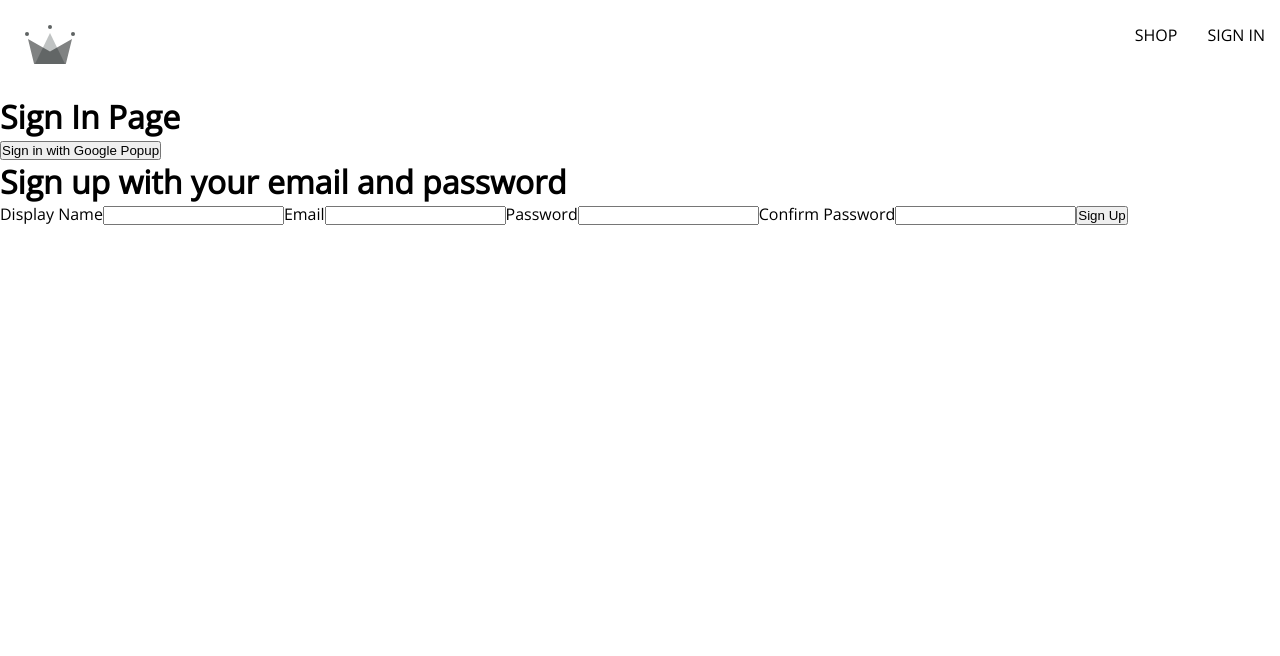
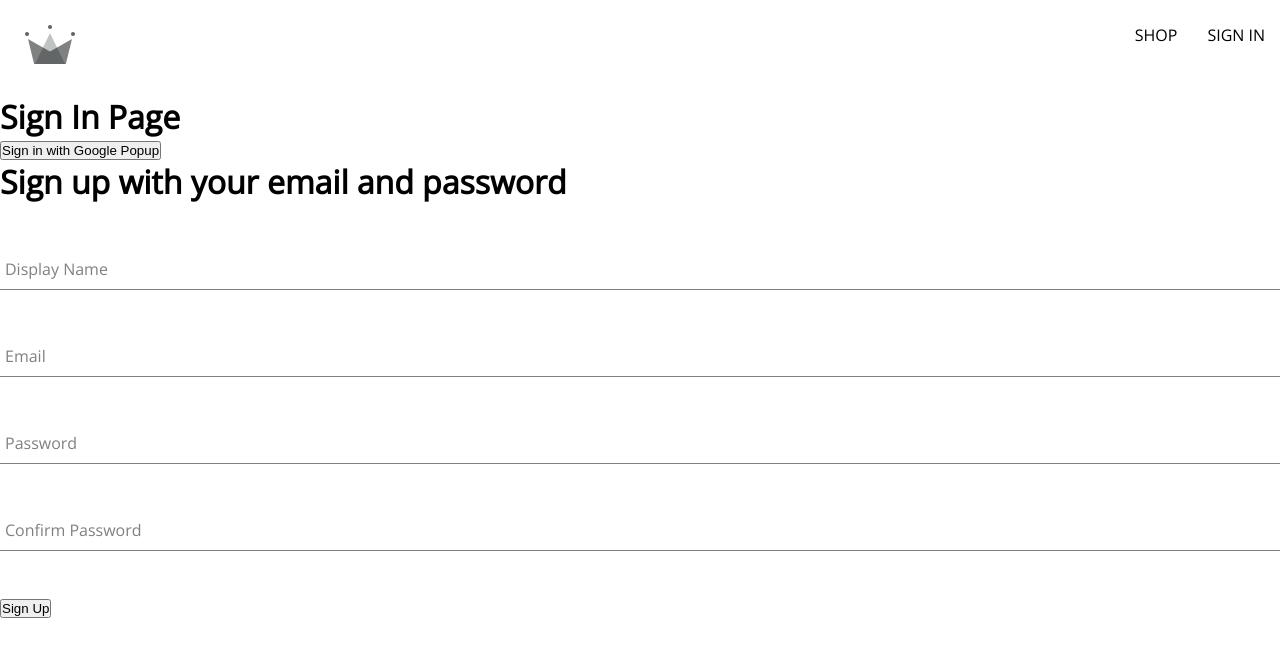
Before and after one commit to FM3676/crwn-clothing-react, a React (Create React App) app: page /sign-in in a window 1280 px wide. Shown: the top 656 px of the page. Built offline with nearby package versions, Linux system fonts and the light colour scheme.

Commit message:
Generalizing Form IInput Component.

```diff
--- /dev/null
+++ b/src/components/form-input/form-input.componeent.jsx
@@ -0,0 +1,20 @@
+import "./form-input.styles.scss";
+
+const FormInput = ({ label, ...otherProps }) => {
+  return (
+    <div className="group">
+      <input className="form-input" {...otherProps} />
+      {label && (
+        <label
+          className={`${
+            otherProps.value.length ? "shrink" : ""
+          } form-input-label`}
+        >
+          {label}
+        </label>
+      )}
+    </div>
+  );
+};
+
+export default FormInput;
--- /dev/null
+++ b/src/components/form-input/form-input.styles.scss
@@ -0,0 +1,54 @@
+$sub-color: grey;
+$main-color: black;
+
+@mixin shrinkLabel {
+  top: -14px;
+  font-size: 12px;
+  color: $main-color;
+}
+
+.group {
+  position: relative;
+  margin: 45px 0;
+
+  .form-input {
+    background: none;
+    background-color: white;
+    color: $sub-color;
+    font-size: 18px;
+    padding: 10px 10px 10px 5px;
+    display: block;
+    width: 100%;
+    border: none;
+    border-radius: 0;
+    border-bottom: 1px solid $sub-color;
+    margin: 25px 0;
+
+    &:focus {
+      outline: none;
+    }
+
+    &:focus ~ .form-input-label {
+      @include shrinkLabel();
+    }
+  }
+
+  input[type='password'] {
+    letter-spacing: 0.3em;
+  }
+
+  .form-input-label {
+    color: $sub-color;
+    font-size: 16px;
+    font-weight: normal;
+    position: absolute;
+    pointer-events: none;
+    left: 5px;
+    top: 10px;
+    transition: 300ms ease all;
+
+    &.shrink {
+      @include shrinkLabel();
+    }
+  }
+}
--- a/src/components/sign-up-form/sign-up-form.component.jsx
+++ b/src/components/sign-up-form/sign-up-form.component.jsx
@@ -3,6 +3,7 @@ import {
   createAuthUserWithEmailAndPassword,
   createUserDocumentFromAuth,
 } from "../../utils/firebase/firebase.utils";
+import FormInput from "../form-input/form-input.componeent";
 
 const defaultFormFields = {
   displayName: "",
@@ -35,8 +36,8 @@ const SignUpForm = () => {
         password
       );
 
-        await createUserDocumentFromAuth(user, { displayName });
-        resetFormFields();
+      await createUserDocumentFromAuth(user, { displayName });
+      resetFormFields();
     } catch (error) {
       if (error.code == "auth/email-already-in-use") {
         alert("Cannot create useer, email already in use");
@@ -54,35 +55,32 @@ const SignUpForm = () => {
     <div>
       <h1>Sign up with your email and password</h1>
       <form onSubmit={handleSubmit} action="">
-        <label htmlFor="">Display Name</label>
-        <input
+        <FormInput
+          label="Display Name"
           type="text"
           required
           onChange={handleChange}
           name="displayName"
           value={displayName}
         />
-
-        <label htmlFor="">Email</label>
-        <input
+        <FormInput
+          label="Email"
           type="email"
           required
           onChange={handleChange}
           name="email"
           value={email}
         />
-
-        <label htmlFor="">Password</label>
-        <input
+        <FormInput
+          label="Password"
           type="password"
           required
           onChange={handleChange}
           name="password"
           value={password}
         />
-
-        <label htmlFor="">Confirm Password</label>
-        <input
+        <FormInput
+          label="Confirm Password"
           type="password"
           required
           onChange={handleChange}
```
